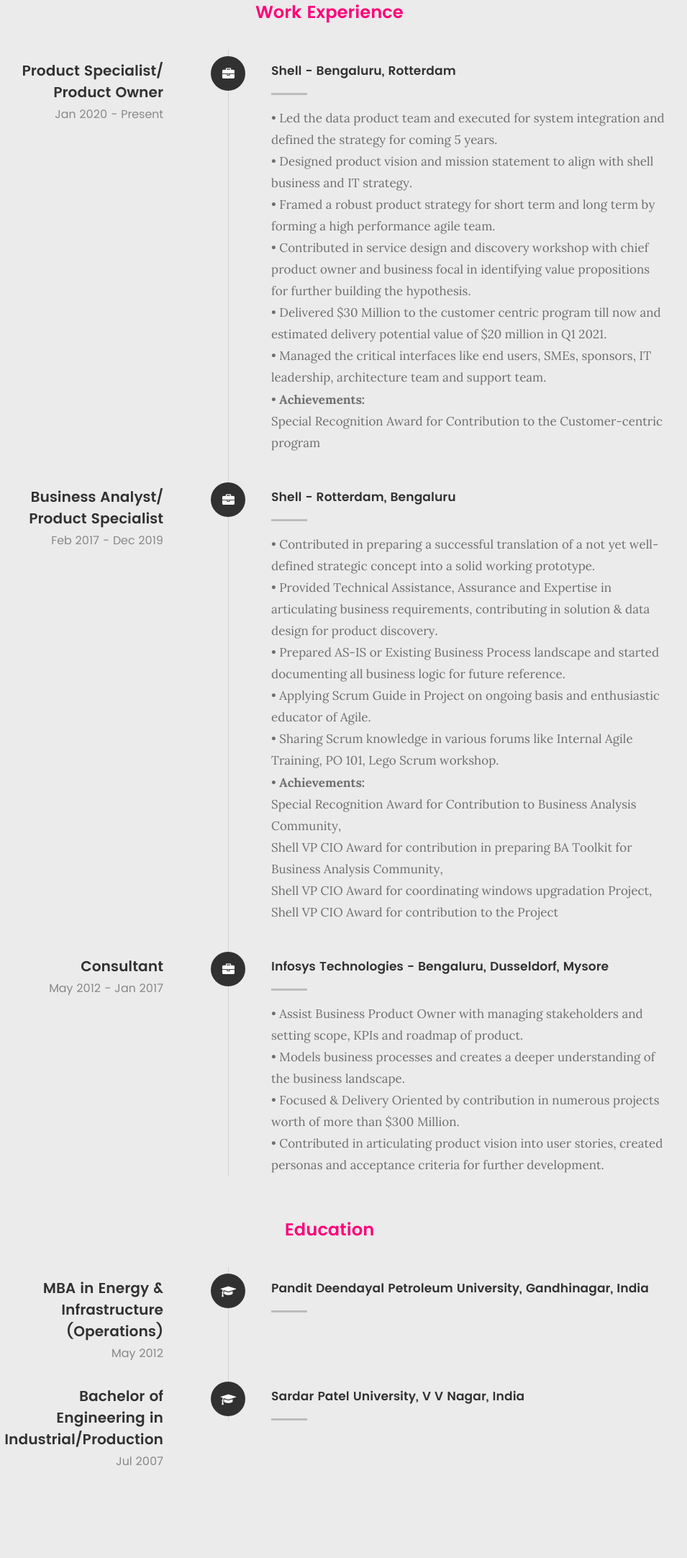
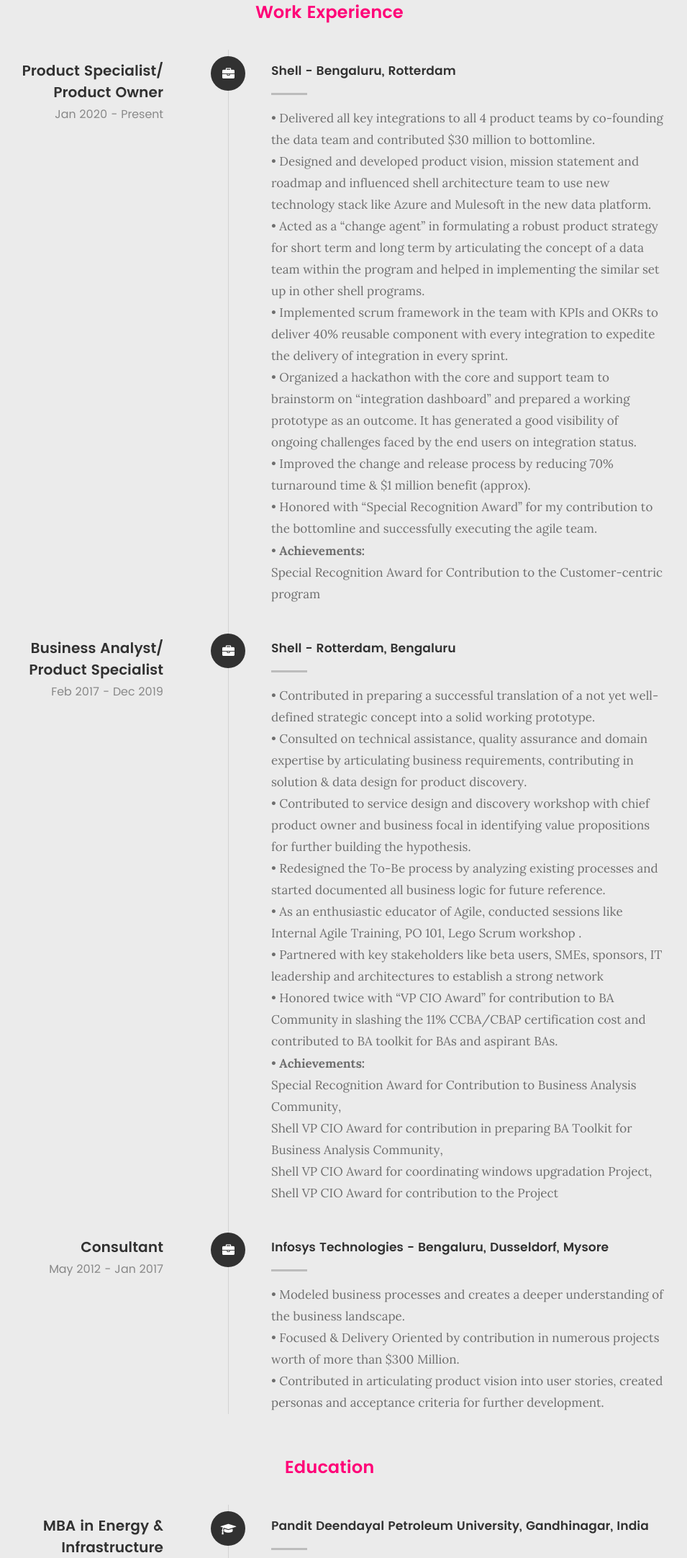
Before and after one commit to parkk27/parkk27.github.io, a plain HTML site: page index.html in a window 1280 px wide. Shown: the part 2243-4407 px from the top of the page at 72% size, without its empty margins (182-1137 px from the left). Drawn offline with Linux system fonts and the light colour scheme; files whose address does not match are found by name.

Commit message:
Work Exp Changes

```diff
--- a/index.html
+++ b/index.html
@@ -268,12 +268,13 @@ header .top-bar {
 
 	   				<div class="timeline-content">
 	   					<h4>Shell - Bengaluru, Rotterdam</h4>
-	   					<p>• Led the data product team and executed for system integration and defined the strategy for coming 5 years.
-						<br/>• Designed product vision and mission statement to align with shell business and IT strategy.
-						<br/>• Framed a robust product strategy for short term and long term by forming a high performance agile team.
-						<br/>• Contributed in service design and discovery workshop with chief product owner and business focal in identifying value propositions for further building the hypothesis.
-						<br/>• Delivered $30 Million to the customer centric program till now and estimated delivery potential value of $20 million in Q1 2021.
-						<br/>• Managed the critical interfaces like end users, SMEs, sponsors, IT leadership, architecture team and support team.
+	   					<p>• Delivered all key integrations to all 4 product teams by co-founding the data team and contributed $30 million to bottomline.
+							<br/>• Designed and developed product vision, mission statement and roadmap and influenced shell architecture team to use new technology stack like Azure and Mulesoft in the new data platform.
+							<br/>• Acted as a “change agent” in formulating a robust product strategy for short term and long term by articulating the concept of a data team within the program and helped in implementing the similar set up in other shell programs.
+							<br/>• Implemented scrum framework in the team with KPIs and OKRs to deliver 40% reusable component with every integration to expedite the delivery of integration in every sprint.
+							<br/>• Organized a hackathon with the core and support team to brainstorm on “integration dashboard” and prepared a working prototype as an outcome. It has generated a good visibility of ongoing challenges faced by the end users on integration status.
+							<br/>• Improved the change and release process by reducing 70% turnaround time & $1 million benefit (approx).
+							<br/>• 	Honored with “Special Recognition Award” for my contribution to the bottomline and successfully executing the agile team.
 						<br/>• <b>Achievements:</b>  <br/> Special Recognition Award for Contribution to the Customer-centric program
 						</p>
 	   				</div>
@@ -293,10 +294,12 @@ header .top-bar {
 	   				<div class="timeline-content">
 	   					<h4>Shell - Rotterdam, Bengaluru</h4>
 	   					<p>• Contributed in preparing a successful translation of a not yet well-defined strategic concept into a solid working prototype.
-							<br/>• Provided Technical Assistance, Assurance and Expertise in articulating business requirements, contributing in solution & data design for product discovery.
-							<br/>• Prepared AS-IS or Existing Business Process landscape and started documenting all business logic for future reference.
-							<br/>• Applying Scrum Guide in Project on ongoing basis and enthusiastic educator of Agile.
-							<br/>• Sharing Scrum knowledge in various forums like Internal Agile Training, PO 101, Lego Scrum workshop.
+							<br/>• Consulted on technical assistance, quality assurance and domain expertise by articulating business requirements, contributing in solution & data design for product discovery.
+							<br/>• Contributed to service design and discovery workshop with chief product owner and business focal in identifying value propositions for further building the hypothesis.
+							<br/>• Redesigned the To-Be process by analyzing existing processes and started documented all business logic for future reference.
+							<br/>• As an enthusiastic educator of Agile, conducted sessions like Internal Agile Training, PO 101, Lego Scrum workshop .
+							<br/>• Partnered with key stakeholders like beta users, SMEs, sponsors, IT leadership and architectures to establish a strong network
+							<br/>• Honored twice with  “VP CIO Award” for contribution to BA Community in slashing the 11% CCBA/CBAP certification cost and contributed to BA toolkit for BAs and aspirant BAs.
 							<br/>• <b>Achievements:</b> <br/> Special Recognition Award for Contribution to Business Analysis Community, <br/>
 							Shell VP CIO Award for contribution in preparing BA Toolkit for Business Analysis Community, <br/>
 							Shell VP CIO Award for coordinating windows upgradation Project, <br/>
@@ -319,8 +322,7 @@ header .top-bar {
 
 	   				<div class="timeline-content">
 	   					<h4>Infosys Technologies - Bengaluru, Dusseldorf, Mysore</h4>
-	   					<p>• Assist Business Product Owner with managing stakeholders and setting scope, KPIs and roadmap of product.
-							<br/>• Models business processes and creates a deeper understanding of the business landscape.
+	   					<p>• Modeled business processes and creates a deeper understanding of the business landscape.
 							<br/>• Focused & Delivery Oriented by contribution in numerous projects worth of more than $300 Million.
 							<br/>• Contributed in articulating product vision into user stories, created personas and acceptance criteria for further development.
 						   </p>
```
Also changed, not shown: 1 other file.
